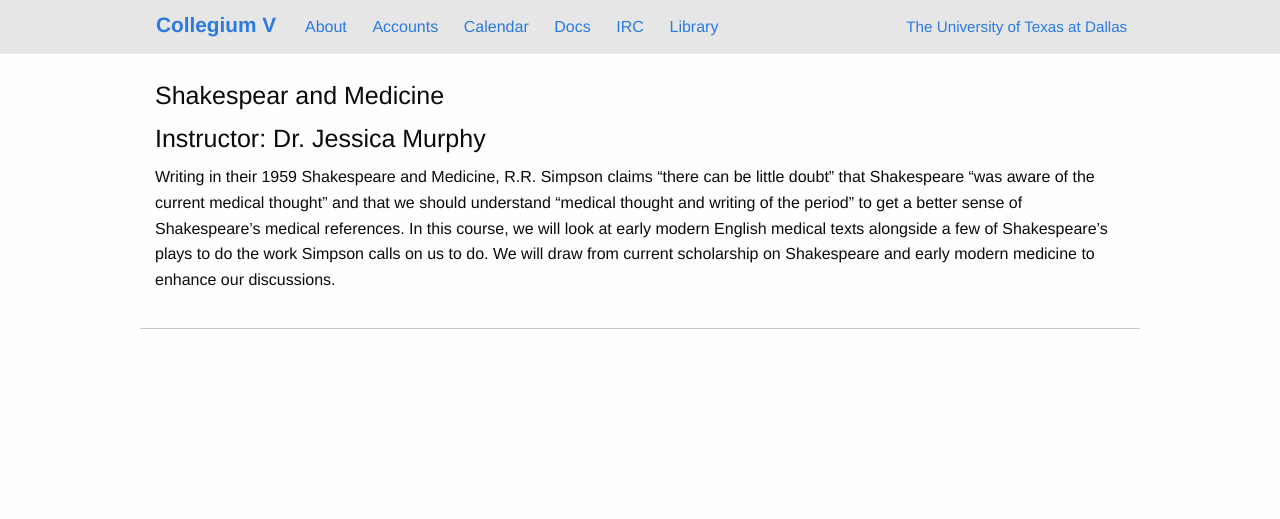
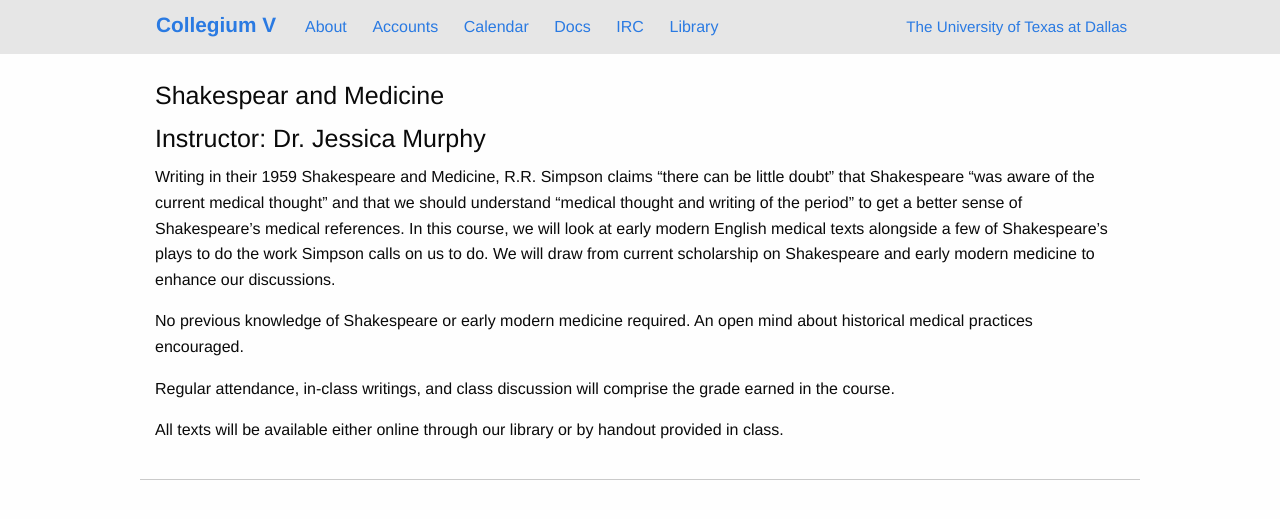
Before and after one commit to collegiumv/cv_jekyll, a Jekyll site: the page built from pages/academics/courses/shakespeare-and-medicine.md, in a window 1280 px wide. Shown: the top 519 px of the page. Built offline with Jekyll 4.4.1, drawn with Linux system fonts in a browser that asks for light colours.

Commit message:
Add the rest of the shakespear description

```diff
--- a/pages/academics/courses/shakespeare-and-medicine.md
+++ b/pages/academics/courses/shakespeare-and-medicine.md
@@ -15,3 +15,12 @@ references.  In this course, we will look at early modern English
 medical texts alongside a few of Shakespeare’s plays to do the work
 Simpson calls on us to do. We will draw from current scholarship on
 Shakespeare and early modern medicine to enhance our discussions.
+
+No previous knowledge of Shakespeare or early modern medicine
+required. An open mind about historical medical practices encouraged.
+
+Regular attendance, in-class writings, and class discussion will
+comprise the grade earned in the course.
+
+All texts will be available either online through our library or by
+handout provided in class.
```
